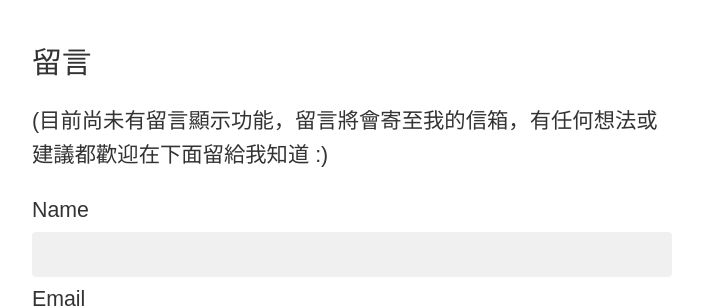
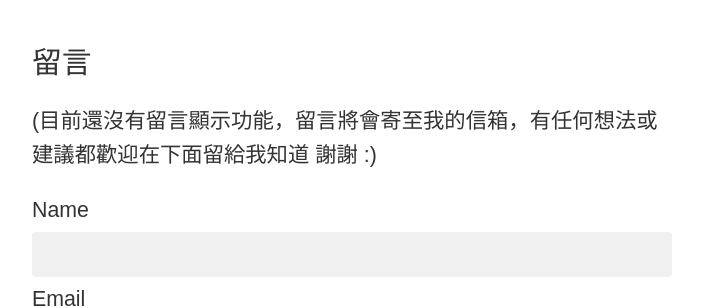
Before and after one commit to pqvst/tzling, a Jekyll site: the page built from _posts/2021-07-24-翻譯的小習慣-2.md, in a window 1280 px wide and 900 px high, scrolled down 3231 px. Shown: the part 157-465 px from the top of the window, without its empty margins (288-991 px from the left). Built offline with Jekyll 4.4.1, drawn with Linux system fonts in a browser that asks for light colours; nearby versions of some CDN libraries.

Commit message:
edit comment

```diff
--- a/_layouts/post.html
+++ b/_layouts/post.html
@@ -29,6 +29,6 @@ layout: default
 </div>
 
 <h2>留言</h2>
-<p>(目前尚未有留言顯示功能，留言將會寄至我的信箱，有任何想法或建議都歡迎在下面留給我知道 :) </p>
+<p>(目前還沒有留言顯示功能，留言將會寄至我的信箱，有任何想法或建議都歡迎在下面留給我知道 謝謝 :) </p>
 
 {% include contact.html %}
```
